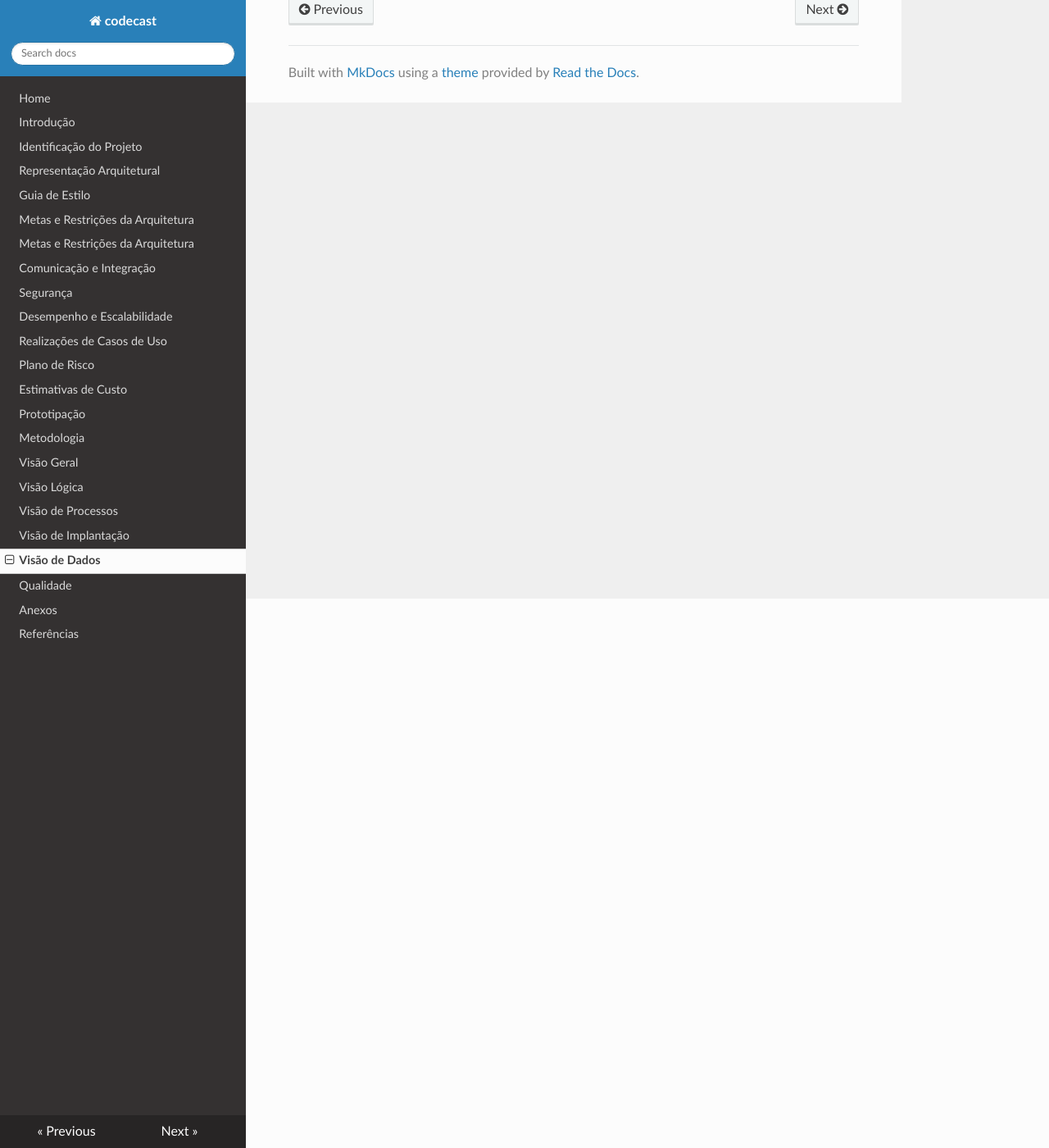
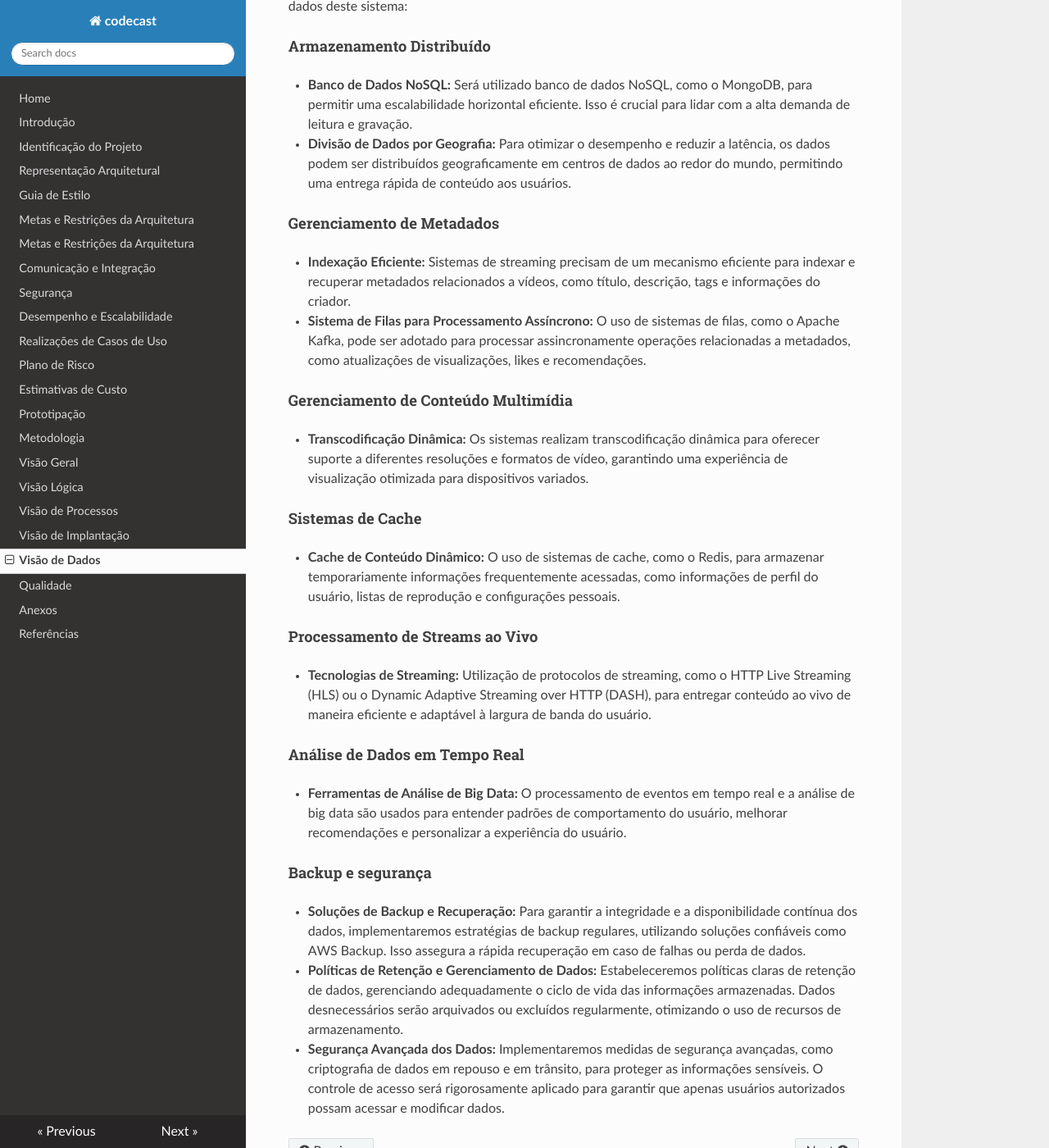
Before and after one commit to Vitor-Silva27/codecast, an MkDocs documentation site: the page built from docs/dados.md, in a window 1280 px wide and 1400 px high, scrolled down 670 px. Shown: the whole window at 82% size. Built offline with MkDocs 1.6.1, drawn with Linux system fonts in a browser that asks for light colours; nearby versions of some CDN libraries; some of the changed text lies outside the part shown.

Commit message:
Alterando visão de dados

```diff
--- a/docs/dados.md
+++ b/docs/dados.md
@@ -9,4 +9,29 @@ Além disso, a natureza distribuída do MongoDB é vital para assegurar que os d
 
 
 # Gerenciamento de bancos de dados
-- Incluir também imagens e  o modelo do Diagrama de Dados.
+O gerenciamento segue um modelo distribuído e escalável para lidar com grandes volumes de dados e tráfego simultâneo de usuários. Aqui estão alguns aspectos relacionados ao modelo de dados deste sistema:
+
+#### Armazenamento Distribuído
+- **Banco de Dados NoSQL:** Será utilizado banco de dados NoSQL, como o MongoDB, para permitir uma escalabilidade horizontal eficiente. Isso é crucial para lidar com a alta demanda de leitura e gravação.
+- **Divisão de Dados por Geografia:** Para otimizar o desempenho e reduzir a latência, os dados podem ser distribuídos geograficamente em centros de dados ao redor do mundo, permitindo uma entrega rápida de conteúdo aos usuários.
+
+#### Gerenciamento de Metadados
+- **Indexação Eficiente:** Sistemas de streaming precisam de um mecanismo eficiente para indexar e recuperar metadados relacionados a vídeos, como título, descrição, tags e informações do criador.
+- **Sistema de Filas para Processamento Assíncrono:** O uso de sistemas de filas, como o Apache Kafka, pode ser adotado para processar assincronamente operações relacionadas a metadados, como atualizações de visualizações, likes e recomendações.
+
+#### Gerenciamento de Conteúdo Multimídia
+- **Transcodificação Dinâmica:** Os sistemas realizam transcodificação dinâmica para oferecer suporte a diferentes resoluções e formatos de vídeo, garantindo uma experiência de visualização otimizada para dispositivos variados.
+
+#### Sistemas de Cache
+- **Cache de Conteúdo Dinâmico:** O uso de sistemas de cache, como o Redis, para armazenar temporariamente informações frequentemente acessadas, como informações de perfil do usuário, listas de reprodução e configurações pessoais.
+
+#### Processamento de Streams ao Vivo
+- **Tecnologias de Streaming:** Utilização de protocolos de streaming, como o HTTP Live Streaming (HLS) ou o Dynamic Adaptive Streaming over HTTP (DASH), para entregar conteúdo ao vivo de maneira eficiente e adaptável à largura de banda do usuário.
+
+#### Análise de Dados em Tempo Real
+- **Ferramentas de Análise de Big Data:** O processamento de eventos em tempo real e a análise de big data são usados para entender padrões de comportamento do usuário, melhorar recomendações e personalizar a experiência do usuário.
+
+#### Backup e segurança
+- **Soluções de Backup e Recuperação:** Para garantir a integridade e a disponibilidade contínua dos dados, implementaremos estratégias de backup regulares, utilizando soluções confiáveis como AWS Backup. Isso assegura a rápida recuperação em caso de falhas ou perda de dados.
+- **Políticas de Retenção e Gerenciamento de Dados:** Estabeleceremos políticas claras de retenção de dados, gerenciando adequadamente o ciclo de vida das informações armazenadas. Dados desnecessários serão arquivados ou excluídos regularmente, otimizando o uso de recursos de armazenamento.
+- **Segurança Avançada dos Dados:** Implementaremos medidas de segurança avançadas, como criptografia de dados em repouso e em trânsito, para proteger as informações sensíveis. O controle de acesso será rigorosamente aplicado para garantir que apenas usuários autorizados possam acessar e modificar dados.
```
